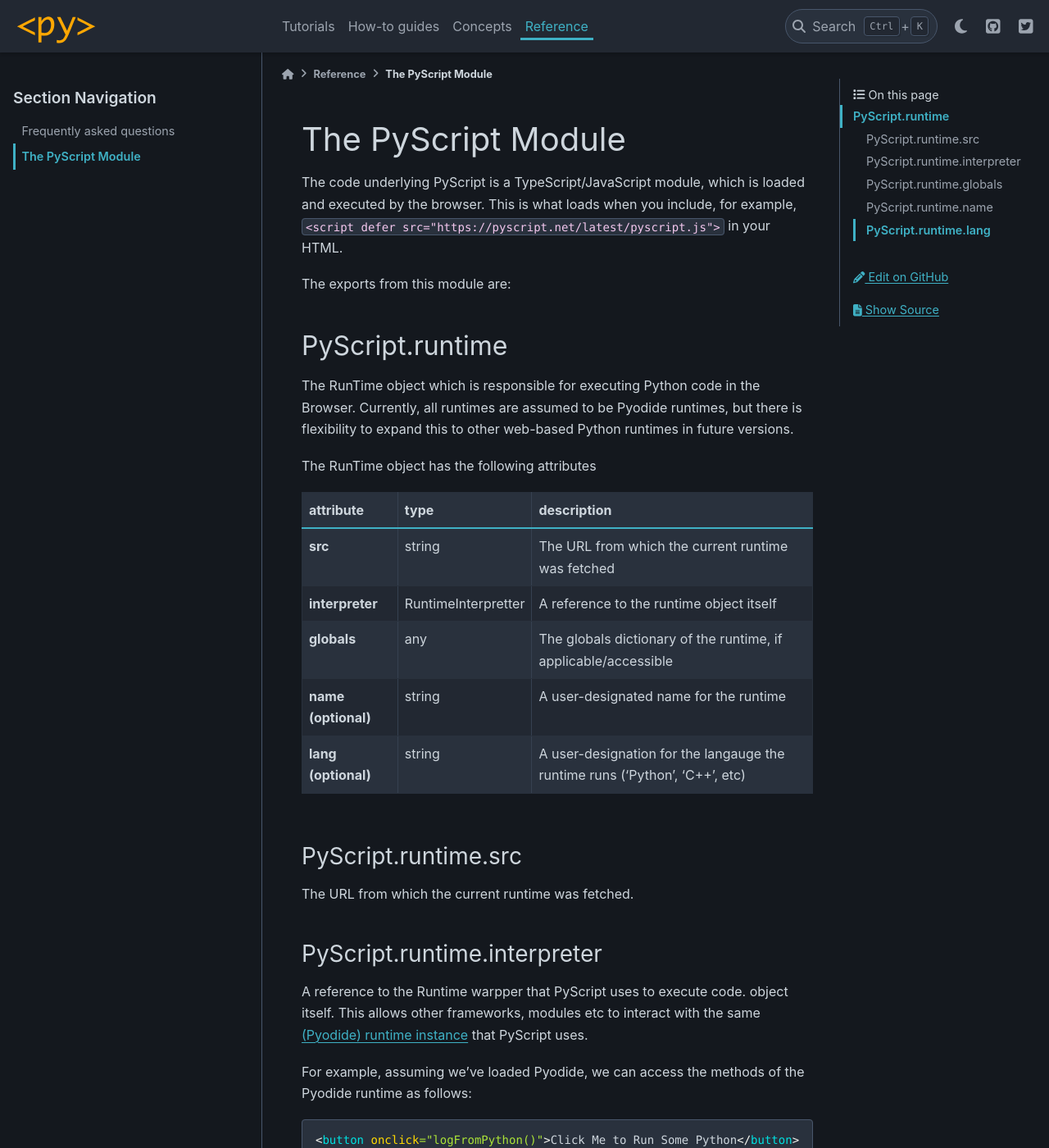
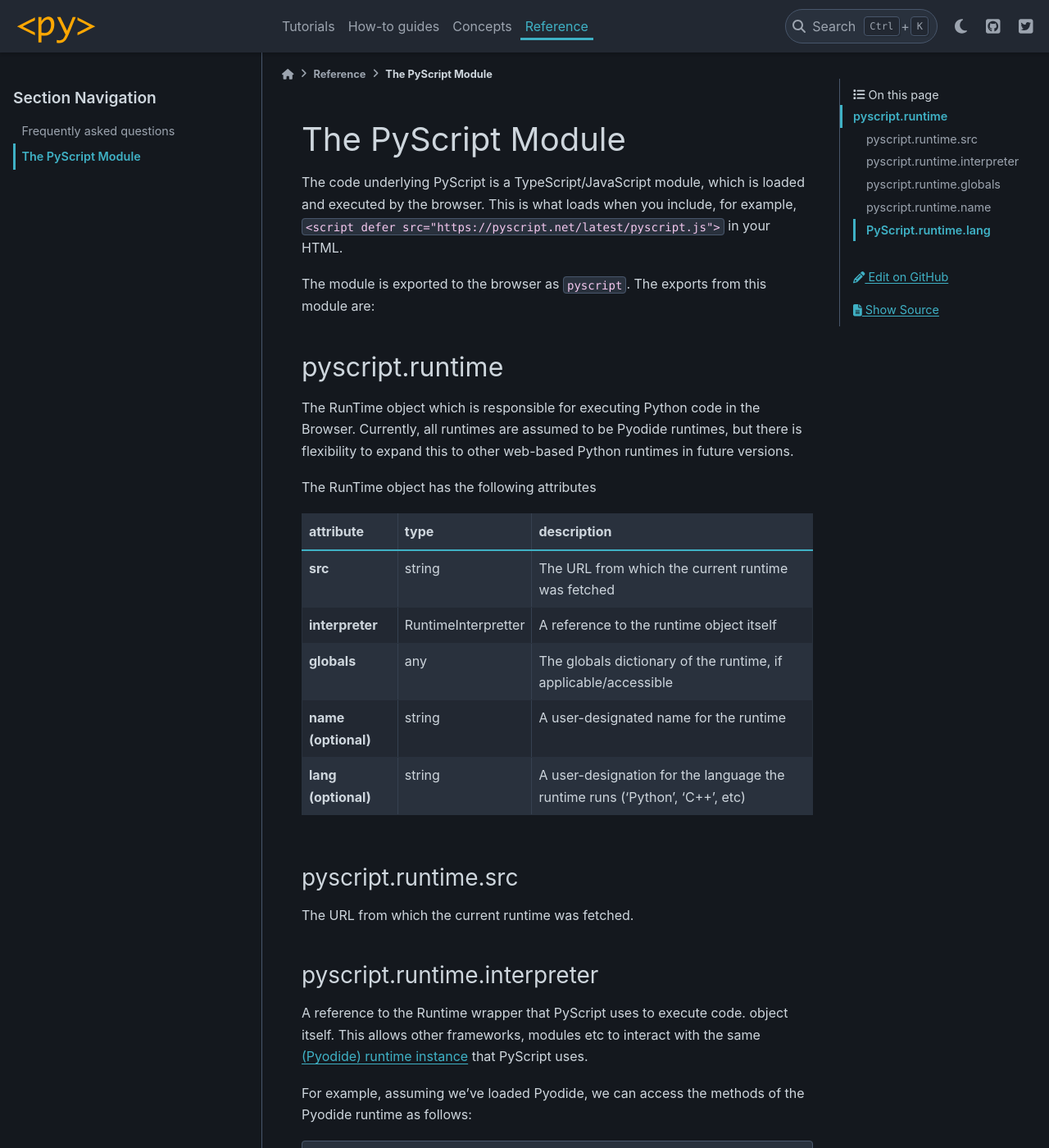
Before and after one commit to pyscript/pyscript, a Sphinx documentation site: the page built from docs/reference/pyscript-module.md, in a window 1280 px wide and 1400 px high. Shown: the whole window at 82% size. Built offline with Sphinx 7.4.7 and the PyData theme 0.15.4, drawn with Linux system fonts in a browser that asks for light colours; some of the changed text lies outside the part shown.

Commit message:
Change module name PyScript -> pyscript

````diff
--- a/docs/reference/pyscript-module.md
+++ b/docs/reference/pyscript-module.md
@@ -2,9 +2,9 @@
 
 The code underlying PyScript is a TypeScript/JavaScript module, which is loaded and executed by the browser. This is what loads when you include, for example, `<script defer src="https://pyscript.net/latest/pyscript.js">` in your HTML.
 
-The exports from this module are:
+The module is exported to the browser as `pyscript`. The exports from this module are:
 
-## PyScript.runtime
+## pyscript.runtime
 
 The RunTime object which is responsible for executing Python code in the Browser. Currently, all runtimes are assumed to be Pyodide runtimes, but there is flexibility to expand this to other web-based Python runtimes in future versions.
 
@@ -16,15 +16,15 @@
 | **interpreter**     | RuntimeInterpretter | A reference to the runtime object itself                                    |
 | **globals**         | any                 | The globals dictionary of the runtime, if applicable/accessible             |
 | **name (optional)** | string              | A user-designated name for the runtime                                      |
-| **lang (optional)** | string              | A user-designation for the langauge the runtime runs ('Python', 'C++', etc) |
+| **lang (optional)** | string              | A user-designation for the language the runtime runs ('Python', 'C++', etc) |
 
-### PyScript.runtime.src
+### pyscript.runtime.src
 
 The URL from which the current runtime was fetched.
 
-### PyScript.runtime.interpreter
+### pyscript.runtime.interpreter
 
-A reference to the Runtime warpper that PyScript uses to execute code. object itself. This allows other frameworks, modules etc to interact with the same [(Pyodide) runtime instance](https://pyodide.org/en/stable/usage/api/js-api.html) that PyScript uses.
+A reference to the Runtime wrapper that PyScript uses to execute code. object itself. This allows other frameworks, modules etc to interact with the same [(Pyodide) runtime instance](https://pyodide.org/en/stable/usage/api/js-api.html) that PyScript uses.
 
 For example, assuming we've loaded Pyodide, we can access the methods of the Pyodide runtime as follows:
 
@@ -41,7 +41,7 @@
 </script>
 ```
 
-### PyScript.runtime.globals
+### pyscript.runtime.globals
 
 A proxy for the runtime's `globals()` dictionary. For example:
 
````
Also changed, not shown: other parts of docs/reference/pyscript-module.md (+3 -3 lines).
